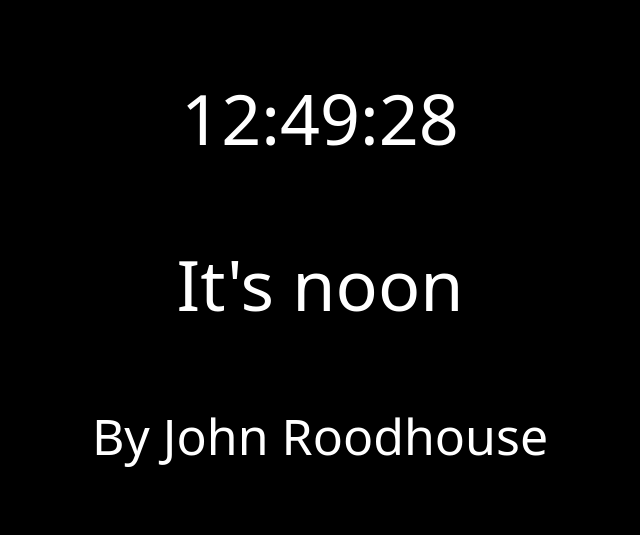
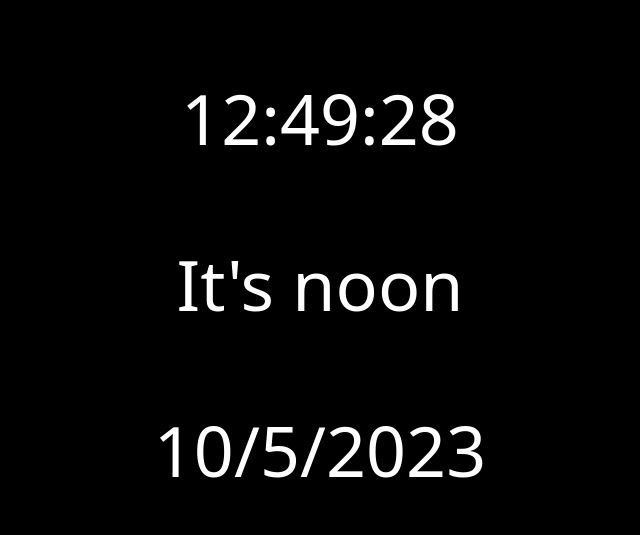
Before and after one commit to unclejohn8140/johnsclock, a plain HTML site: page index.html in a window 1280 px wide. Shown: the top 535 px of the page, without its empty margins (320-960 px from the left). Drawn offline with Linux system fonts and the light colour scheme.

Commit message:
Update index.html

```diff
--- a/index.html
+++ b/index.html
@@ -8,7 +8,10 @@
 </head>
 <body>
     <p id="clock"></p>
-    <p id="timeMessage"></p> <!-- Added a new paragraph for the time-based message -->
+    <p id="timeMessage"></p>
+    <p id="date"></p> <!-- Added a new paragraph for the date -->
+
+
 
     <script>
         function currentTime() {
@@ -38,9 +41,29 @@
             document.getElementById("timeMessage").innerText = message;
         }
 
+        function currentDate() {
+            let date = new Date();
+            let month = date.getMonth() + 1; // Months are 0-based, so add 1 to get the correct month
+            let day = date.getDate();
+            let year = date.getFullYear();
+
+            // Format the date as MM/DD/YYYY
+            let formattedDate = month + '/' + day + '/' + year;
+
+            document.getElementById('date').innerText = formattedDate;
+        }
+
+        // Call the currentTime and currentDate functions to display the time and date
         currentTime();
-        setInterval(currentTime, 1000); // Update the time every second
+        currentDate();
+
+        // Update the time and date every second
+        setInterval(currentTime, 1000);
+        setInterval(currentDate, 1000);
     </script>
+
+
+
 
     <style>
         /* Your CSS rules go here */
@@ -58,9 +81,10 @@
             font-weight: 400;
             font-family: system-ui, -apple-system, BlinkMacSystemFont, 'Segoe UI', Roboto, Oxygen, Ubuntu, Cantarell, 'Open Sans', 'Helvetica Neue', sans-serif;
         }
+
     </style>
 
-     <h1>
+    <h1>
         <div>
             By John Roodhouse
         </div>
```
